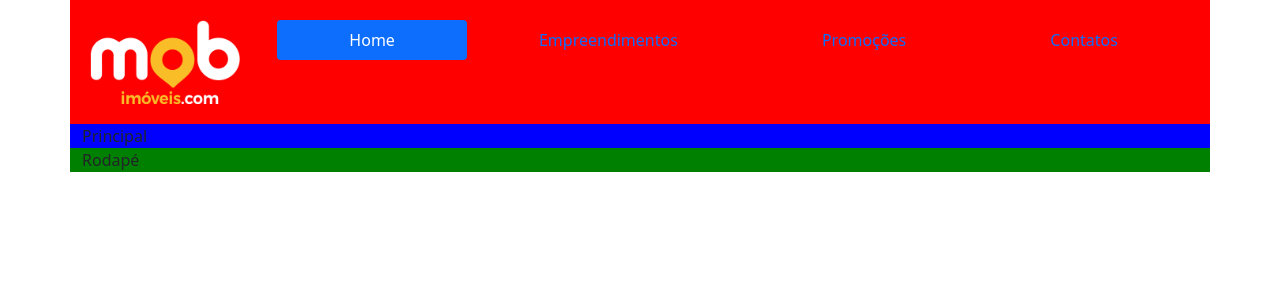
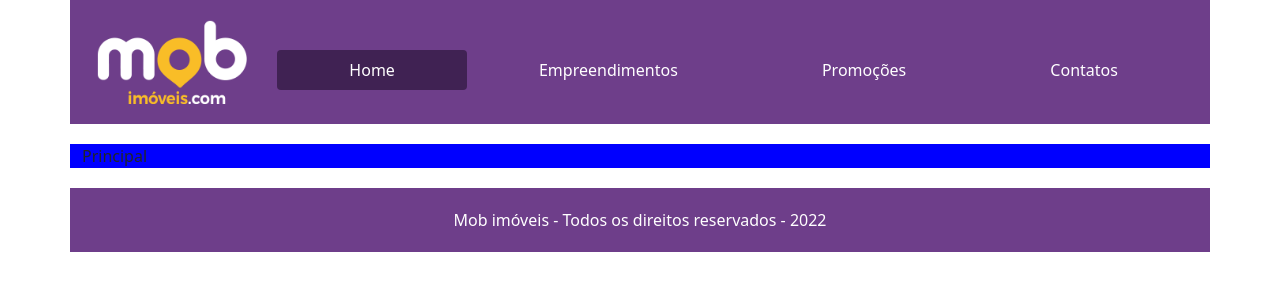
Before and after one commit to Henriquemcc/Desenvolvimento_de_Interfaces_Web, a plain HTML site: page Bootstrap Componentes/index.html in a window 1280 px wide. Drawn offline with nearby package versions, Linux system fonts and the light colour scheme.

Commit message:
Aula: "Videoaula - Mão na Massa - Componentes 2 / 4"

```diff
--- a/Bootstrap Componentes/estilos.css
+++ b/Bootstrap Componentes/estilos.css
@@ -1,9 +1,28 @@
 .header {
-    background: red;
+    background: rgb(110, 62, 138);
+    margin-bottom: 20px;
+    text-align: center;
 }
 
 .header_area {
     padding: 20px;
+}
+
+.menu_area {
+    margin-top: 30px;
+}
+
+.menu_area nav a {
+    background: #5f3d75;
+    color: white;
+}
+
+.menu_area nav a:hover {
+    background: #764c92;
+}
+
+.active {
+    background-color: #402253 !important;
 }
 
 .logo {
@@ -15,5 +34,12 @@
 }
 
 .footer {
-    background: green;
+    margin-top: 20px;
+    background: rgb(110, 62, 138);
+    color: white;
 }
+
+.footer_area {
+    padding: 20px;
+    text-align: center;
+}
--- a/Bootstrap Componentes/index.html
+++ b/Bootstrap Componentes/index.html
@@ -17,10 +17,10 @@
         <div class="row">
             <div class="col-12 header_area">
                 <div class="row">
-                    <div class="col-2">
+                    <div class="col-12 col-sm-12 col-md-4 col-lg-2">
                         <img src="imagens/logo.png" alt="Logo Mob imóveis.com" class="logo">
                     </div>
-                    <div class="col-10">
+                    <div class="col-12 col-sm-12 col-md-8 col-lg-10 menu_area">
                         <nav class="nav nav-pills flex-column flex-sm-row">
                             <a class="flex-sm-fill text-sm-center nav-link active" href="#">Home</a>
                             <a class="flex-sm-fill text-sm-center nav-link" href="#">Empreendimentos</a>
@@ -44,8 +44,8 @@
 
     <footer class="container footer">
         <div class="row">
-            <div class="col-12">
-                Rodapé
+            <div class="col-12 footer_area">
+                Mob imóveis - Todos os direitos reservados - 2022
             </div>
         </div>
     </footer>
```
